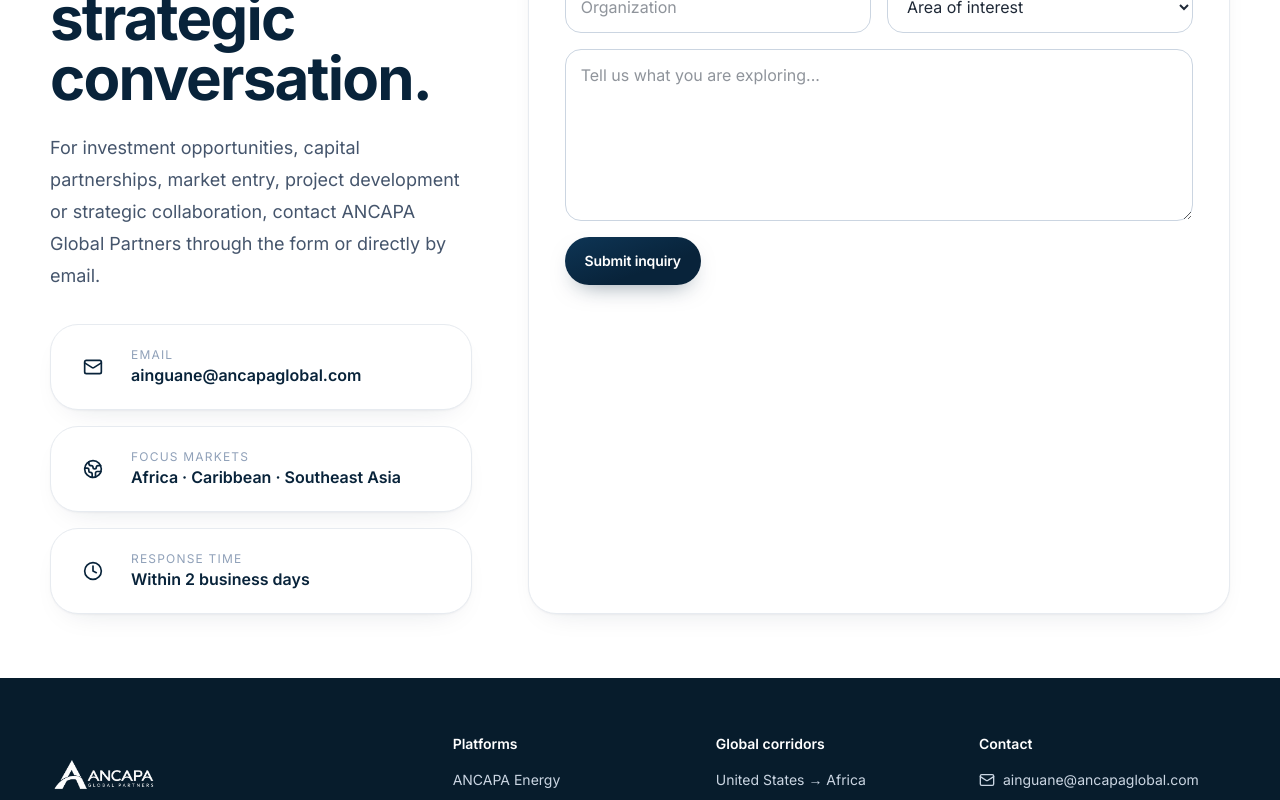
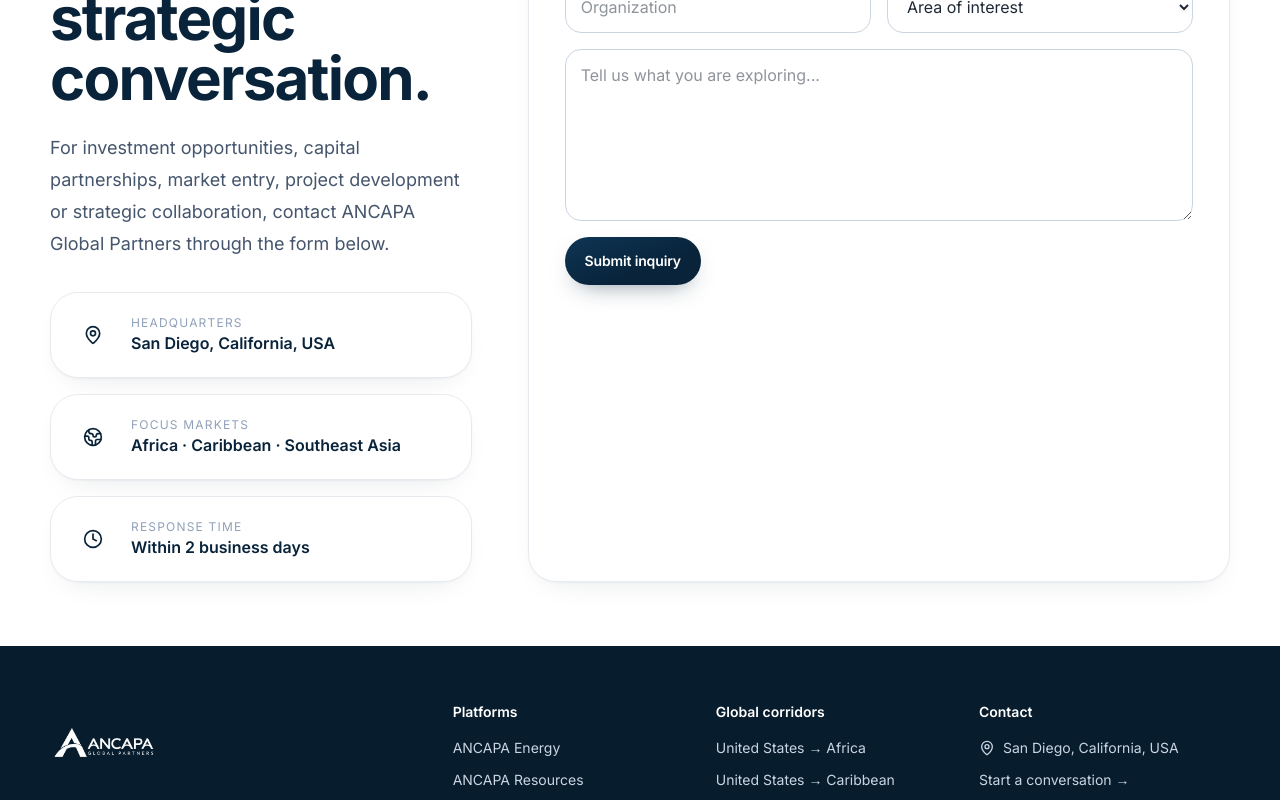
Before and after one commit to maurobernardo/Ancapa-Global, a Next.js app: page /contact in a window 1280 px wide. Shown: the part 260-1060 px from the top of the page. Built offline with nearby package versions, Linux system fonts and the light colour scheme; no server answers.

Commit message:
Show location instead of exposing email publicly
The contact email address is only used server-side as the contact
form's delivery target now; the public site (contact page, footer,
homepage) shows the San Diego, California, USA headquarters instead
of the mailto link.

```diff
--- a/app/contact/page.tsx
+++ b/app/contact/page.tsx
@@ -1,4 +1,4 @@
-import { Mail, Clock, Globe2 } from "lucide-react";
+import { MapPin, Clock, Globe2 } from "lucide-react";
 import ContactForm from "@/components/contact-form";
 import { company } from "@/lib/data";
 
@@ -8,12 +8,12 @@
    <div>
     <p className="eyebrow">Contact</p>
     <h1 className="display text-5xl md:text-6xl text-navy mt-4">Start a strategic conversation.</h1>
-    <p className="mt-6 text-lg leading-8 text-slate-600">For investment opportunities, capital partnerships, market entry, project development or strategic collaboration, contact ANCAPA Global Partners through the form or directly by email.</p>
+    <p className="mt-6 text-lg leading-8 text-slate-600">For investment opportunities, capital partnerships, market entry, project development or strategic collaboration, contact ANCAPA Global Partners through the form below.</p>
     <div className="mt-8 space-y-4">
-     <a href={`mailto:${company.email}`} className="card flex items-center gap-4 p-5 hover:shadow-lg transition">
-      <span className="h-11 w-11 rounded-xl bg-navy/5 text-navy flex items-center justify-center shrink-0"><Mail className="h-5 w-5"/></span>
-      <span><span className="block text-xs uppercase tracking-widest text-slate-400">Email</span><span className="block font-semibold text-navy">{company.email}</span></span>
-     </a>
+     <div className="card flex items-center gap-4 p-5">
+      <span className="h-11 w-11 rounded-xl bg-navy/5 text-navy flex items-center justify-center shrink-0"><MapPin className="h-5 w-5"/></span>
+      <span><span className="block text-xs uppercase tracking-widest text-slate-400">Headquarters</span><span className="block font-semibold text-navy">{company.location}</span></span>
+     </div>
      <div className="card flex items-center gap-4 p-5">
       <span className="h-11 w-11 rounded-xl bg-navy/5 text-navy flex items-center justify-center shrink-0"><Globe2 className="h-5 w-5"/></span>
       <span><span className="block text-xs uppercase tracking-widest text-slate-400">Focus markets</span><span className="block font-semibold text-navy">Africa · Caribbean · Southeast Asia</span></span>
--- a/app/page.tsx
+++ b/app/page.tsx
@@ -1,6 +1,6 @@
 import Link from "next/link";
 import Image from "next/image";
-import { ArrowRight, Network, TrendingUp, ShieldCheck, MapPinned, Building, Handshake, Compass, Target, Mail } from "lucide-react";
+import { ArrowRight, Network, TrendingUp, ShieldCheck, MapPinned, Building, Handshake, Compass, Target } from "lucide-react";
 import { company, platforms, regions, opportunities, insights, operatingModel } from "@/lib/data";
 import ContactForm from "@/components/contact-form";
 
@@ -41,6 +41,6 @@
 
   <section id="partners" className="border-y border-slate-200"><div className="container py-20 grid md:grid-cols-3 gap-8">{[[Building,"Investors","Access curated opportunities and local execution support."],[Handshake,"Project sponsors","Shape credible investment propositions and connect with strategic capital."],[MapPinned,"Market partners","Build cross-border partnerships with grounded intelligence and execution capacity."]].map(([Icon,title,text]:any)=><div key={title} className="flex gap-5"><div className="h-11 w-11 rounded-xl bg-navy/5 text-navy flex items-center justify-center shrink-0"><Icon className="h-5 w-5"/></div><div><h3 className="font-semibold text-navy">{title}</h3><p className="mt-2 text-sm leading-6 text-slate-600">{text}</p></div></div>)}</div></section>
 
-  <section id="contact" className="bg-navy text-white"><div className="container py-14 md:py-16 grid lg:grid-cols-[.8fr_1.2fr] gap-16"><div><p className="eyebrow !text-gold">Partner with ANCAPA</p><h2 className="display text-4xl md:text-5xl mt-4">Bring us the opportunity, or the capital mandate.</h2><p className="mt-6 text-slate-300 leading-8">We engage with investors, project sponsors, corporates, governments and strategic partners seeking credible pathways into our focus markets.</p><div className="mt-8 text-sm text-slate-400">{company.descriptor}</div><a href={`mailto:${company.email}`} className="chip mt-6 w-fit text-white/90 border-white/20! bg-white/10!"><Mail className="h-4 w-4"/>{company.email}</a></div><div className="bg-white rounded-3xl p-6 md:p-8 text-slate-900"><ContactForm compact /></div></div></section>
+  <section id="contact" className="bg-navy text-white"><div className="container py-14 md:py-16 grid lg:grid-cols-[.8fr_1.2fr] gap-16"><div><p className="eyebrow !text-gold">Partner with ANCAPA</p><h2 className="display text-4xl md:text-5xl mt-4">Bring us the opportunity, or the capital mandate.</h2><p className="mt-6 text-slate-300 leading-8">We engage with investors, project sponsors, corporates, governments and strategic partners seeking credible pathways into our focus markets.</p><div className="mt-8 text-sm text-slate-400">{company.descriptor}</div><div className="chip mt-6 w-fit text-white/90 border-white/20! bg-white/10!"><MapPinned className="h-4 w-4"/>{company.location}</div></div><div className="bg-white rounded-3xl p-6 md:p-8 text-slate-900"><ContactForm compact /></div></div></section>
  </>
 }
--- a/components/footer.tsx
+++ b/components/footer.tsx
@@ -1,5 +1,5 @@
 import Link from "next/link";
-import { Mail } from "lucide-react";
+import { MapPin } from "lucide-react";
 import { Logo } from "./logo";
 import { company } from "@/lib/data";
 
@@ -9,7 +9,7 @@
      <div><div className="brightness-0 invert w-fit"><Logo /></div><p className="mt-6 max-w-md text-sm leading-7 text-slate-300">U.S.-anchored platform connecting capital, technology and strategic projects across Africa, the Caribbean and Southeast Asia.</p><p className="mt-6 text-xs tracking-[.22em] text-slate-400">ESTABLISHED 2019</p></div>
      <div><h3 className="text-sm font-semibold mb-4">Platforms</h3><div className="space-y-3 text-sm text-slate-300">{["energy","resources","digital","capital","infrastructure"].map(x=><Link className="block" key={x} href={`/platforms/${x}`}>ANCAPA {x[0].toUpperCase()+x.slice(1)}</Link>)}</div></div>
      <div><h3 className="text-sm font-semibold mb-4">Global corridors</h3><div className="space-y-3 text-sm text-slate-300"><p>United States → Africa</p><p>United States → Caribbean</p><p>United States → Southeast Asia</p></div></div>
-     <div><h3 className="text-sm font-semibold mb-4">Contact</h3><div className="space-y-3 text-sm text-slate-300"><a href={`mailto:${company.email}`} className="flex items-center gap-2 hover:text-white transition"><Mail className="h-4 w-4 shrink-0"/>{company.email}</a><Link href="/contact" className="block hover:text-white transition">Start a conversation →</Link></div></div>
+     <div><h3 className="text-sm font-semibold mb-4">Contact</h3><div className="space-y-3 text-sm text-slate-300"><p className="flex items-center gap-2"><MapPin className="h-4 w-4 shrink-0"/>{company.location}</p><Link href="/contact" className="block hover:text-white transition">Start a conversation →</Link></div></div>
    </div>
    <div className="container border-t border-white/10 py-5 text-xs text-slate-400 flex flex-col md:flex-row md:justify-between gap-2"><span>© {new Date().getFullYear()} ANCAPA Global Partners. All rights reserved.</span><span>Global Capital. Local Execution.</span></div>
  </footer>
--- a/lib/data.ts
+++ b/lib/data.ts
@@ -6,7 +6,7 @@
   founded: 2019,
   tagline: "Global Capital. Local Execution.",
   descriptor: "Capital. Energy. Resources. Digital. Infrastructure.",
-  email: "ainguane@ancapaglobal.com",
+  location: "San Diego, California, USA",
   summary:
     "A U.S.-anchored investment and strategic development platform connecting capital, technology and operating partners with high-growth opportunities across Africa, the Caribbean and Southeast Asia.",
 };
```
